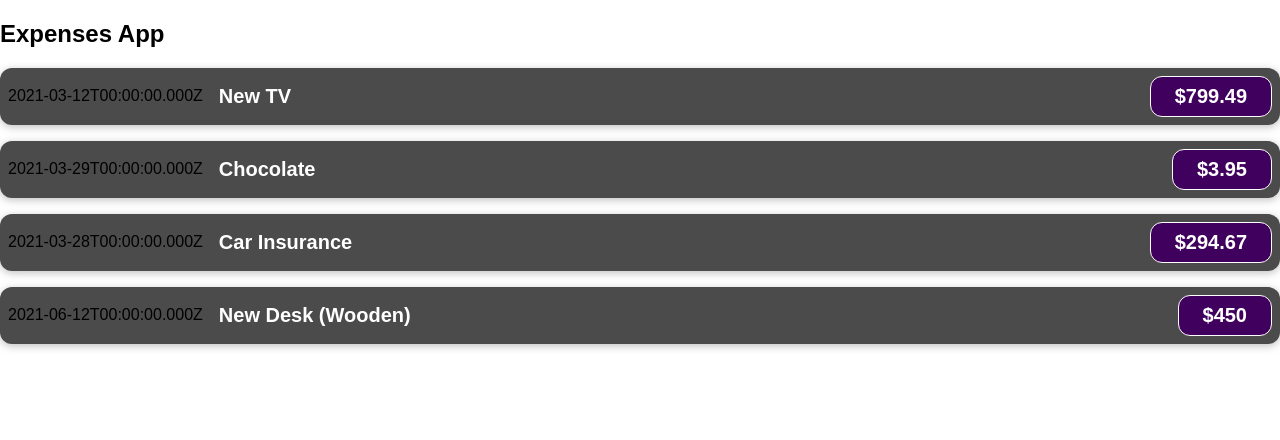
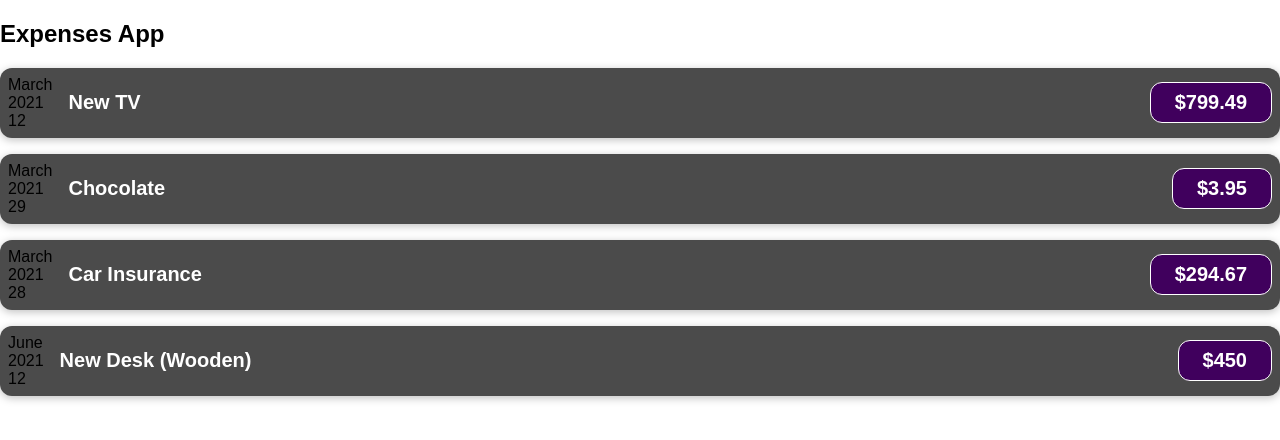
Before and after one commit to t-kowalewski/react-tut-app, a JavaScript app: page / in a window 1280 px wide. Shown: the top 440 px of the page. Built offline with nearby package versions, Linux system fonts and the light colour scheme.

Commit message:
format date to be human-readable

```diff
--- a/src/components/ExpenseItem.js
+++ b/src/components/ExpenseItem.js
@@ -1,9 +1,17 @@
 import './ExpenseItem.css'; //import css in component
 
 function ExpenseItem(props) {
+  const month = props.date.toLocaleString('en-US', { month: 'long' });
+  const year = props.date.getFullYear();
+  const day = props.date.toLocaleString('en-US', { day: 'numeric' });
+
   return (
     <div className='expense-item'>
-      <div>{props.date.toISOString()}</div>
+      <div>
+        <div>{month}</div>
+        <div>{year}</div>
+        <div>{day}</div>
+      </div>
       <div className='expense-item__description'>
         <h2>{props.title}</h2>
         <div className='expense-item__price'>${props.amount}</div>
```
